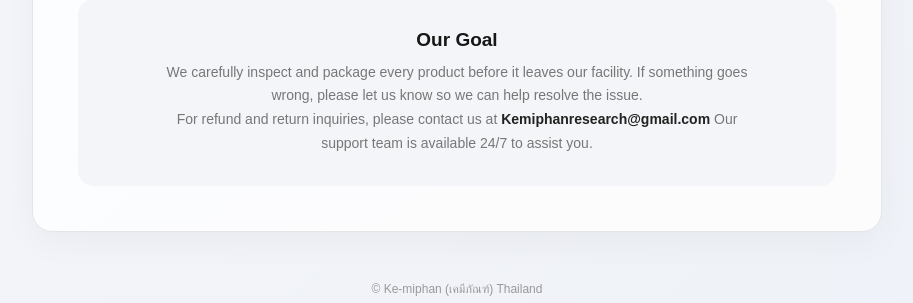
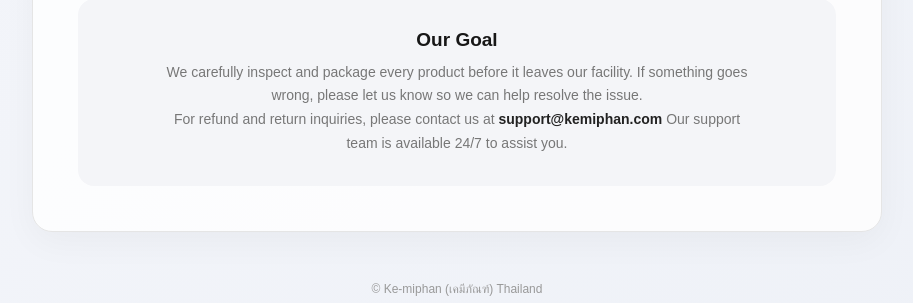
Before and after one commit to kemiphan0007/kaka, a Flask app: page /refund in a window 1280 px wide. Shown: the part 1328-1631 px from the top of the page, without its empty margins (183-1096 px from the left). Run offline with Flask 3, Linux system fonts and the light colour scheme.

Commit message:
Update email in refund page

```diff
--- a/templates/refund.html
+++ b/templates/refund.html
@@ -323,8 +323,8 @@
                 </p>
                 <p class="policy-contact">
     For refund and return inquiries, please contact us at
-    <a href="mailto:Kemiphanresearch@gmail.com">
-        Kemiphanresearch@gmail.com
+    <a href="mailto:support@kemiphan.com">
+        support@kemiphan.com
 </a>
         Our support team is available 24/7 to assist you.
 </p>
```
